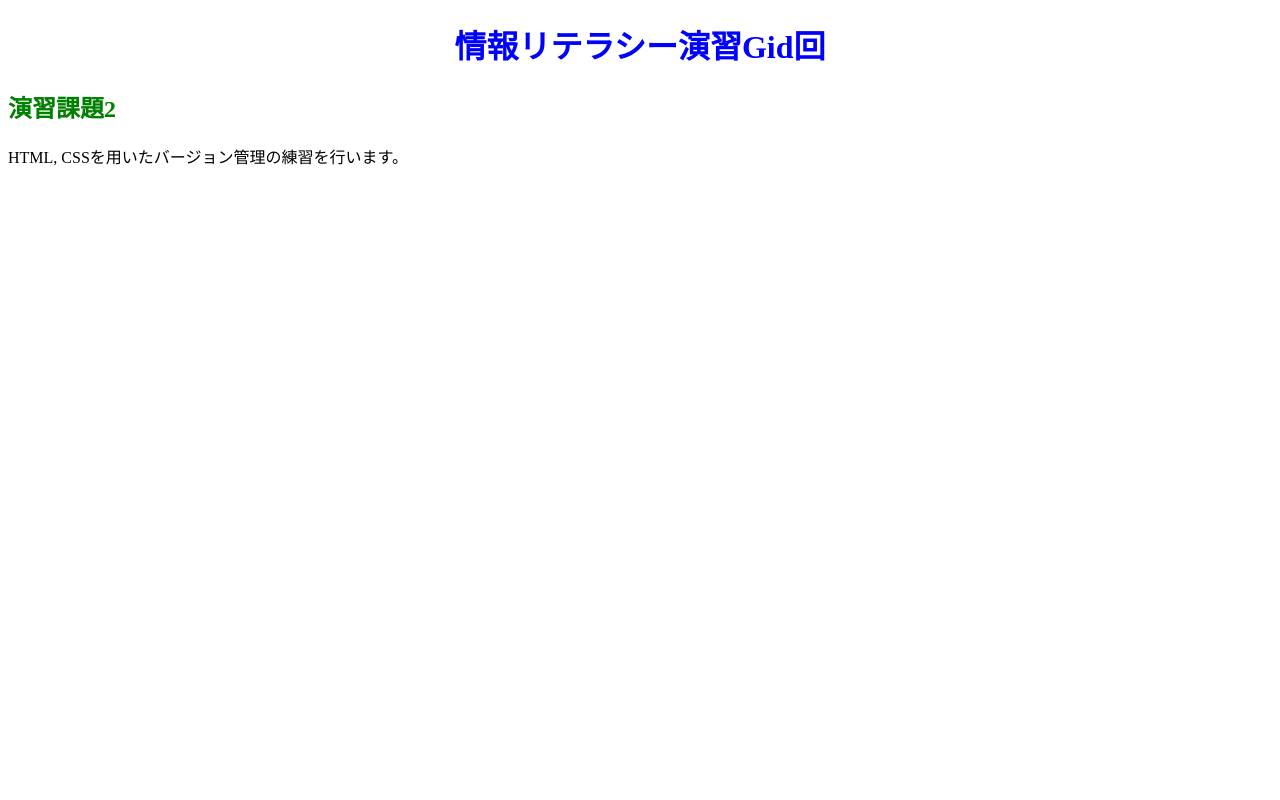
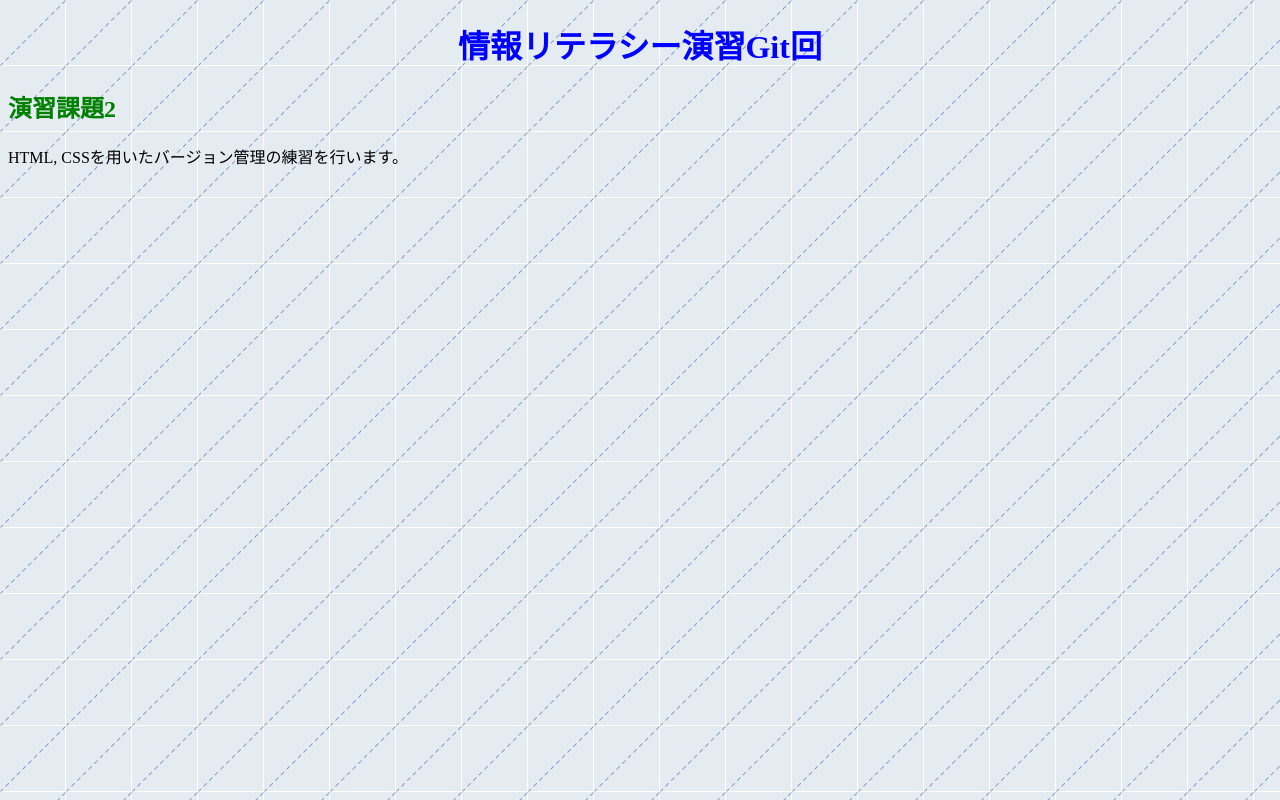
Before and after one commit to yuuki657/myhtml, a plain HTML site: page index.html in a window 1280 px wide. Drawn offline with Linux system fonts and the light colour scheme.

Commit message:
背景の追加とファイル整理

```diff
--- a/index.html
+++ b/index.html
@@ -7,17 +7,12 @@
     </head>
     <body>
         <header>
-            <h1>情報リテラシー演習Gid回</h1>
+            <h1>情報リテラシー演習Git回</h1>
         </header>
 
         <main>
-
-            <h2>
-                演習課題2
-            </h2>
+            <h2>演習課題2</h2>
             HTML, CSSを用いたバージョン管理の練習を行います。
-
         </main>
-
     </body>
 </html>
--- a/style.css
+++ b/style.css
@@ -1,18 +1,20 @@
 @charset "UTF-8";
-html{
+
+html {
     font-size: 100%;
 }
-h1{
-    font-size:2rem;
+
+h1 {
+    font-size: 2rem;
     text-align: center;
-}
-h2{
-    font-size:1.5rem;
-}
-h1 {
-  color: blue;
+    color: blue;
 }
 
 h2 {
-  color: green;
+    font-size: 1.5rem;
+    color: green;
 }
+
+body {
+    background-image: url('bg.png');
+}
```
Also changed, not shown: bg.png (added).
